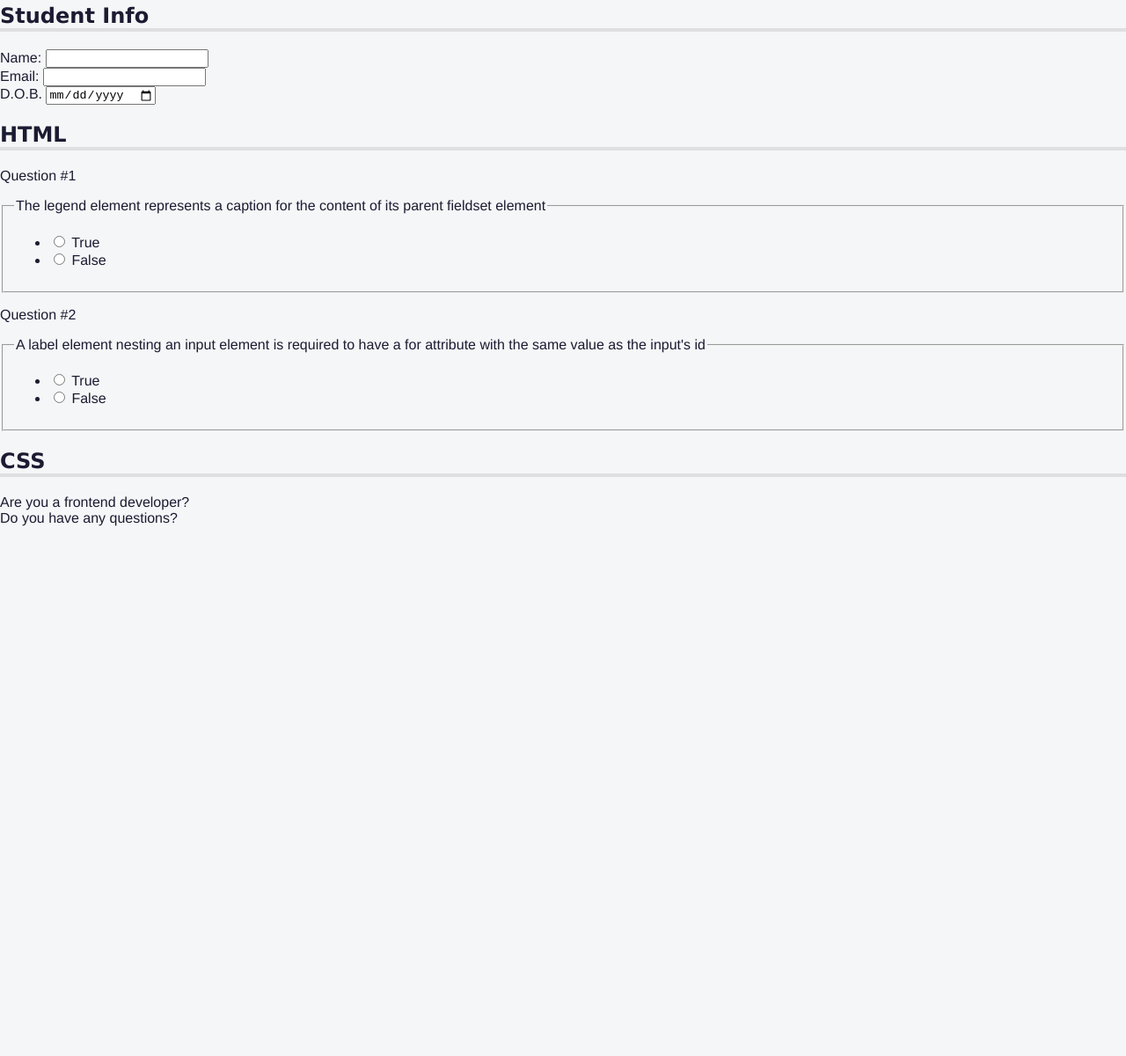
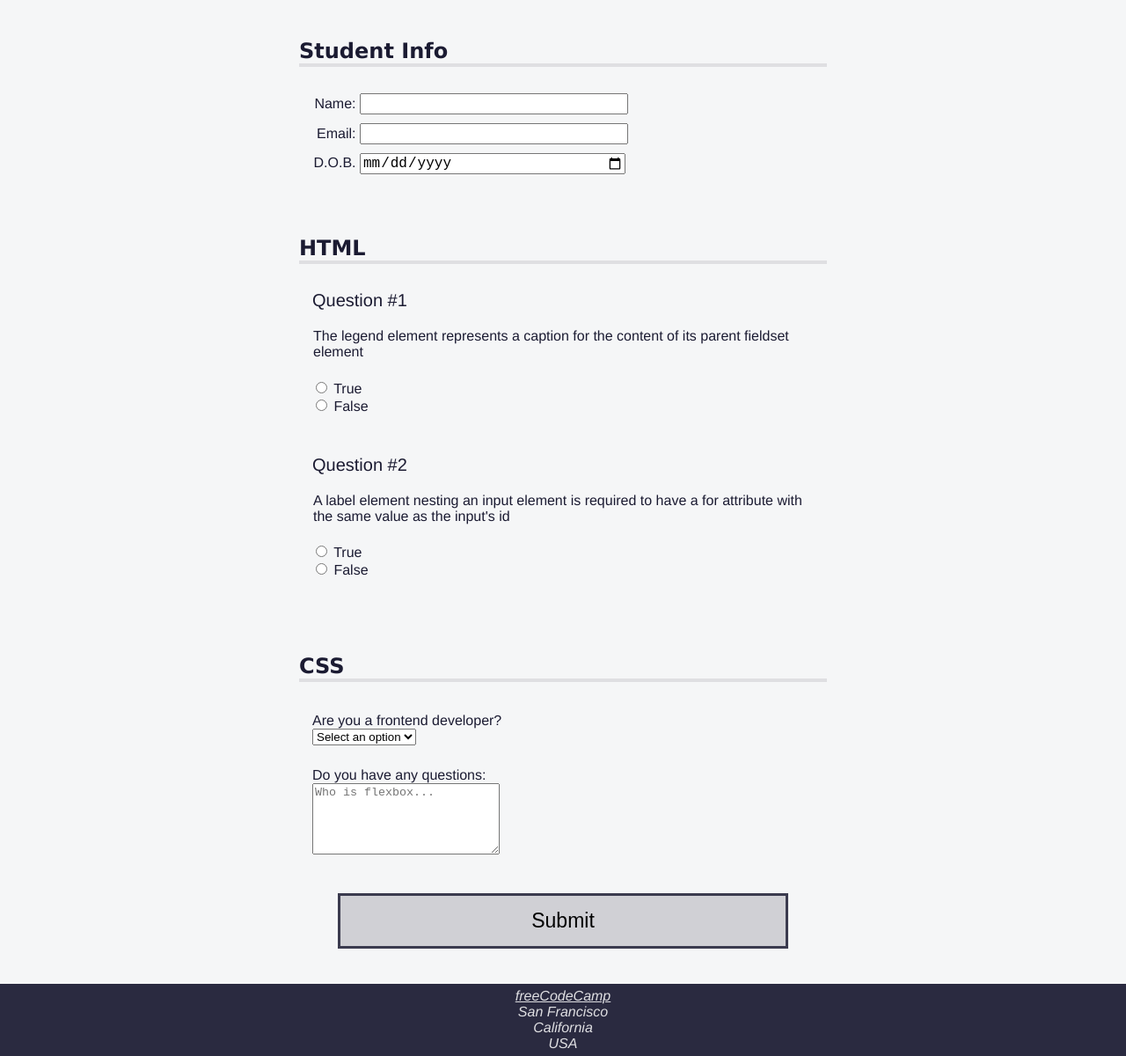
Before and after one commit to M-J-R-B/FreeCodeCamp-Journey, a plain HTML site: page Responsive Web Design/Quiz/index.html in a window 1280 px wide. Shown: the part 66-1266 px from the top of the page at 88% size. Before the commit the page ends 800 px from the top, so only its background shows below. Drawn offline with Linux system fonts and the light colour scheme.

Commit message:
Update HTML and CSS

```diff
--- a/Responsive Web Design/Quiz/index.html
+++ b/Responsive Web Design/Quiz/index.html
@@ -13,9 +13,9 @@
       <h1>HTML/CSS Quiz</h1>
       <nav>
         <ul>
-          <li><a href="#student-info">INFO</a></li>
-          <li><a href="#html-questions">HTML</a></li>
-          <li><a href="#css-questions">CSS</a></li>
+          <li><a href="#student-info" accesskey="s">INFO</a></li>
+          <li><a href="#html-questions" accesskey="h">HTML</a></li>
+          <li><a href="#css-questions" accesskey="c">CSS</a></li>
         </ul>
       </nav>
     </header>
@@ -89,17 +89,33 @@
           <h2 id="css-questions">CSS</h2>
           <div class="formrow">
             <div class="question-block">
-                    <label>Are you a frontend developer?</label>
+              <label for="customer">Are you a frontend developer?</label>
             </div>
-                <div class="answer"></div>
+            <div class="answer">
+              <select name="customer" id="customer" required>
+                <option value="">Select an option</option>
+                <option value="yes">Yes</option>
+                <option value="no">No</option>
+              </select>
+            </div>
             <div class="question-block">
-                    <label>Do you have any questions?</label>
+              <label for="css-questions">Do you have any questions:</label>
             </div>
-                <div class="answer"></div>
+            <div class="answer">
+              <textarea id="css-questions" name="css-questions" rows="5" cols="24" placeholder="Who is flexbox..."></textarea>
             </div>
-
+          </div>
         </section>
+        <button type="submit">Submit</button>
       </form>
     </main>
+    <footer>
+      <address>
+        <a href="https://freecodecamp.org">freeCodeCamp</a><br />
+        San Francisco<br />
+        California<br />
+        USA
+      </address>
+    </footer>
   </body>
 </html>
--- a/Responsive Web Design/Quiz/styles.css
+++ b/Responsive Web Design/Quiz/styles.css
@@ -1,3 +1,9 @@
+@media (prefers-reduced-motion: no-preference) {
+  * {
+    scroll-behavior: smooth;
+  }
+}
+
 body {
   background: #f5f6f7;
   color: #1b1b32;
@@ -10,6 +16,10 @@ body {
   height: 50px;
   background-color: #1b1b32;
   display: flex;
+  justify-content: space-between;
+  align-items: center;
+  position: fixed;
+  top: 0;
 }
 
 #logo {
@@ -22,6 +32,7 @@ body {
 h1 {
   color: #f1be32;
   font-size: min(5vw, 1.2em);
+  text-align: center;
 }
 
 nav {
@@ -33,6 +44,39 @@ body {
 nav > ul {
   display: flex;
   justify-content: space-evenly;
+  flex-wrap: wrap;
+  align-items: center;
+  padding-inline-start: 0;
+  margin-block: 0;
+  height: 100%;
+}
+
+nav > ul > li {
+  color: #dfdfe2;
+  margin: 0 0.2rem;
+  padding: 0.2rem;
+  display: block;
+}
+
+nav > ul > li:hover {
+  background-color: #dfdfe2;
+  color: #1b1b32;
+  cursor: pointer;
+}
+
+li > a {
+  color: inherit;
+  text-decoration: none;
+}
+
+main {
+  padding-top: 50px;
+}
+
+section {
+  width: 80%;
+  margin: 0 auto 10px auto;
+  max-width: 600px;
 }
 
 h1,
@@ -42,10 +86,90 @@ body {
 
 h2 {
   border-bottom: 4px solid #dfdfe2;
+  margin-top: 0px;
+  padding-top: 60px;
+}
+
+.info {
+  padding: 10px 0 0 5px;
+}
+
+.formrow {
+  margin-top: 30px;
+  padding: 0px 15px;
+}
+
+input {
+  font-size: 16px;
+}
+
+.info label, .info input {
+  display: inline-block;
+  text-align: right;
+}
+
+.info input {
+  width: 50%;
+  text-align: left;
+}
+
+.info label {
+  width: 10%;
+  min-width: 55px;
+}
+
+.question-block {
+  text-align: left;
+  display: block;
+  width: 100%;
+  margin-top: 20px;
+  padding-top: 5px;
+}
+
+p {
+  margin-top: 5px;
+  padding-left: 15px;
+  font-size: 20px;
 }
 
 p::before {
   content: "Question #";
+}
+
+.question {
+  border: none;
+  padding-bottom: 0;
+}
+
+.answers-list {
+  list-style: none;
+  padding: 0;
+}
+
+button {
+  display: block;
+  margin: 40px auto;
+  width: 40%;
+  padding: 15px;
+  font-size: 23px;
+  background: #d0d0d5;
+  border: 3px solid #3b3b4f;
+}
+
+footer {
+  background-color: #2a2a40;
+  display: flex;
+  justify-content: center;
+}
+
+footer,
+footer a {
+  color: #dfdfe2;
+}
+
+address {
+  text-align: center;
+  padding: 0.3em;
 }
 
 .sr-only {
```
Lines whose indentation alone changed are shown as unchanged.
